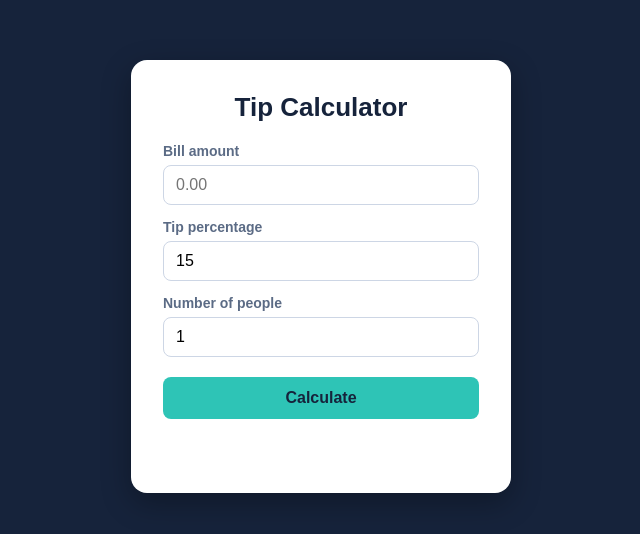
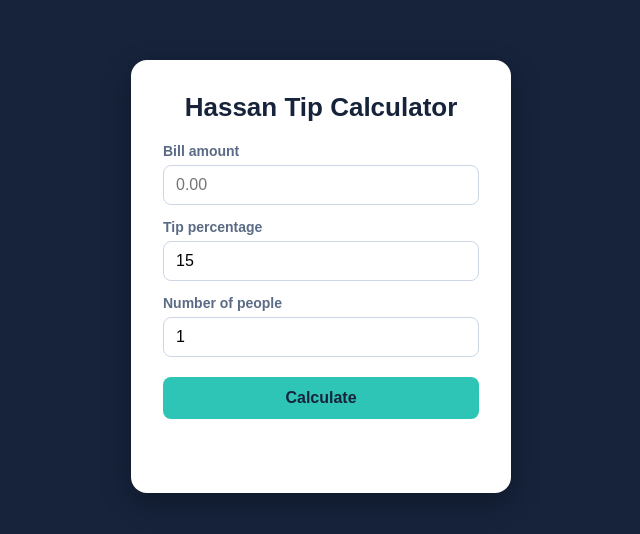
Before and after one commit to i243095-source/i243095_i243161_tip_calculator, a plain HTML site: page index.html in a window 1280 px wide. Shown: the part 124-658 px from the top of the page, without its empty margins (319-959 px from the left). Drawn offline with Linux system fonts and the light colour scheme.

Commit message:
Update heading

```diff
--- a/index.html
+++ b/index.html
@@ -9,7 +9,7 @@
 <body>
   <main class="card">
     <!-- CONFLICT ZONE: both developers will edit the line below -->
-    <h1>Tip Calculator</h1>
+    <h1>Hassan Tip Calculator</h1>
 
     <label for="bill">Bill amount</label>
     <input id="bill" type="number" min="0" placeholder="0.00" />
```
